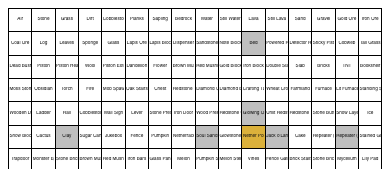
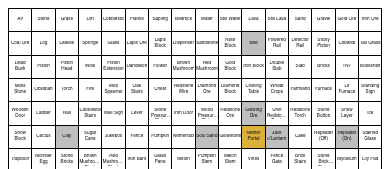
Before and after one commit to AtomicFrontierCode/minecraft, a plain HTML site: page index.html in a window 390 px wide. Shown: the top 169 px of the page. Drawn offline with Linux system fonts and the light colour scheme.

Commit message:
Update index.html

```diff
--- a/index.html
+++ b/index.html
@@ -96,13 +96,20 @@
 
     .block-name {
       width: 100%;
-      display: block;
-      white-space: nowrap;
       overflow: hidden;
-      text-overflow: clip;
+
+      display: -webkit-box;
+      -webkit-box-orient: vertical;
+      -webkit-line-clamp: 2;
+
+      line-clamp: 2;
+
       line-height: 1.05;
       font-size: clamp(5px, 0.72vw, 11px);
       font-weight: 400;
+
+      overflow-wrap: normal;
+      word-break: normal;
     }
 
     .block-id {
@@ -233,11 +240,16 @@
       }
 
       .block-name {
-        white-space: nowrap;
+        font-size: clamp(4px, 1.45vw, 8px);
+        line-height: 1.05;
+
+        display: -webkit-box;
+        -webkit-box-orient: vertical;
+        -webkit-line-clamp: 2;
+
         overflow: hidden;
-        text-overflow: clip;
-        min-height: 0;
-        font-size: clamp(4px, 1.45vw, 8px);
+        overflow-wrap: normal;
+        word-break: normal;
       }
 
       .project-info {
```
